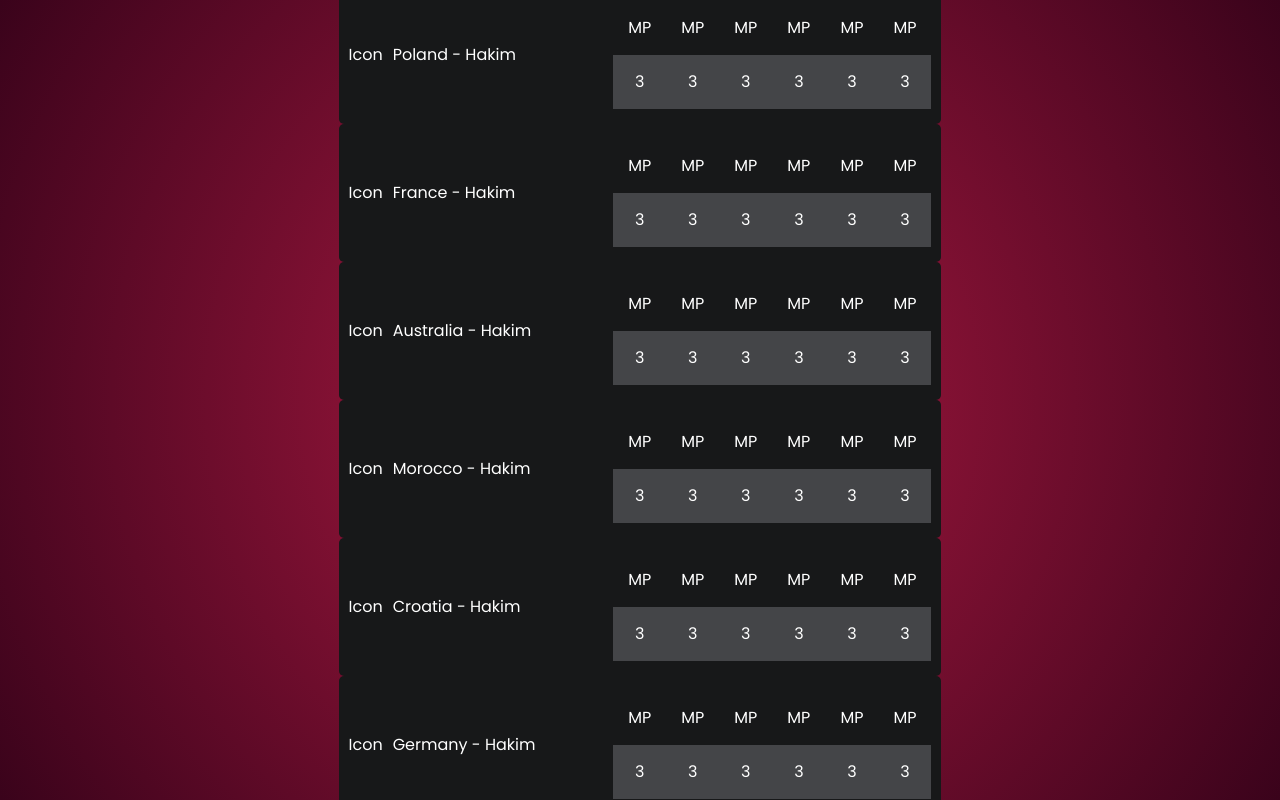
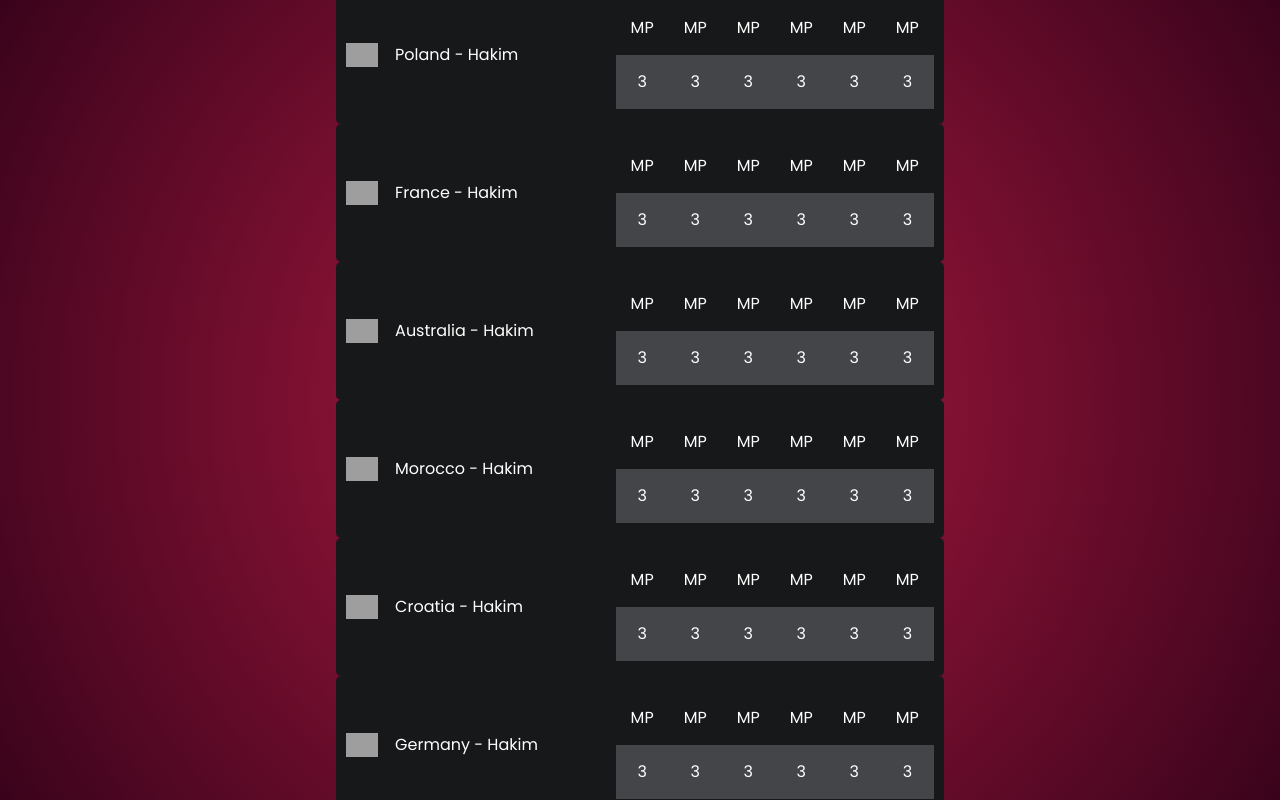
Before and after one commit to PatrickReynoldsCoding/sweepstakes-webapp, a React (Create React App) app: page /leaderboard in a window 1280 px wide. Shown: the top 800 px of the page. Built offline with nearby package versions, Linux system fonts and the light colour scheme; grey boxes are pictures that could not be loaded.

Commit message:
further style improvements

```diff
--- a/src/components/LeaderboardCard.js
+++ b/src/components/LeaderboardCard.js
@@ -7,13 +7,16 @@ import TeamDataBox from "./TeamDataBox";
 
 export default function (props) {
 
-
-  console.log(props.name_en )
   return (
     <div>
       <div className="leadercard-container">
         <div className="team-container">
-          <div className="team-icon">Icon</div>
+          <div className="team-icon">
+            <img
+            alt=""
+            src={props.team.flag}
+            />
+          </div>
           <div className="team-text">{props.team.name_en} - Hakim</div>
         </div>
         <div className="teamdata-container">
--- a/src/components/LeaderboardCard.scss
+++ b/src/components/LeaderboardCard.scss
@@ -14,8 +14,13 @@
   .team-container {
     display: flex;
     align-items: center;
+    gap: 35px;
     .team-icon {
+      display: flex;
+      justify-content: flex-start;
       padding: 0px 10px;
+      width: 24px;
+      height: 24px;
     }
   }
 
--- a/src/components/Leaderboardcard.css
+++ b/src/components/Leaderboardcard.css
@@ -14,9 +14,14 @@
 .leadercard-container .team-container {
   display: flex;
   align-items: center;
+  gap: 35px;
 }
 .leadercard-container .team-container .team-icon {
+  display: flex;
+  justify-content: flex-start;
   padding: 0px 10px;
+  width: 24px;
+  height: 24px;
 }
 .leadercard-container .teamdata-container {
   display: flex;
```
Also changed, not shown: 1 other file (tests, documents, lock files or other folders).
